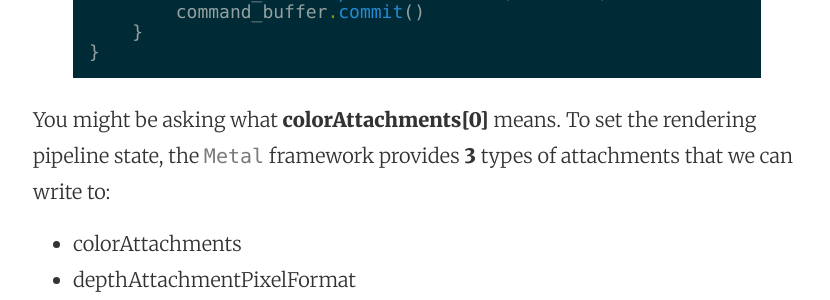
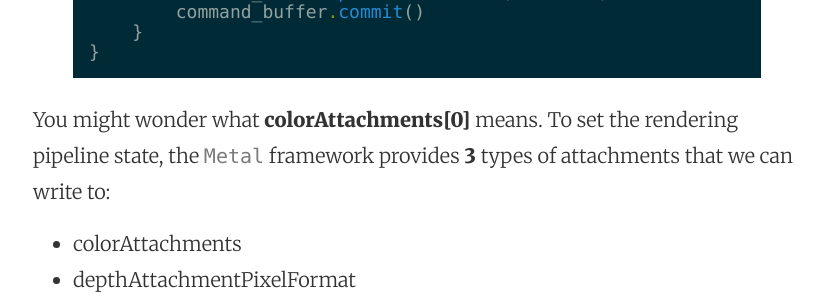
Before and after one commit to mhorga/mhorga.github.io, a Jekyll site: the page built from _posts/2016-01-18-using-metalkit-part-2.markdown, in a window 1280 px wide and 900 px high, scrolled down 1384 px. Shown: the part 153-453 px from the top of the window, without its empty margins (223-1053 px from the left). Built offline with Jekyll 4.4.1, drawn with Linux system fonts in a browser that asks for light colours.

Commit message:
Post update: Using MetalKit part 2

```diff
--- a/_posts/2016-01-18-using-metalkit-part-2.markdown
+++ b/_posts/2016-01-18-using-metalkit-part-2.markdown
@@ -45,7 +45,7 @@ func render() {
 }
 {% endhighlight %}
 
-You might be asking what __colorAttachments[0]__ means. To set the rendering pipeline state, the `Metal` framework provides __3__ types of attachments that we can write to:
+You might wonder what __colorAttachments[0]__ means. To set the rendering pipeline state, the `Metal` framework provides __3__ types of attachments that we can write to:
 
 - colorAttachments
 - depthAttachmentPixelFormat
```
